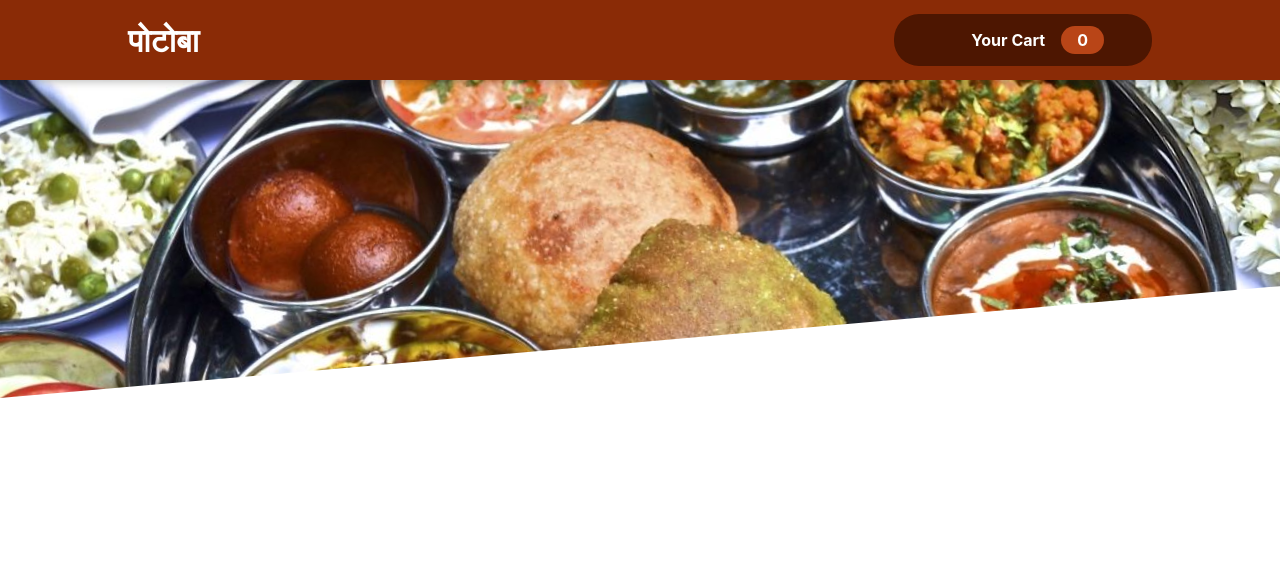
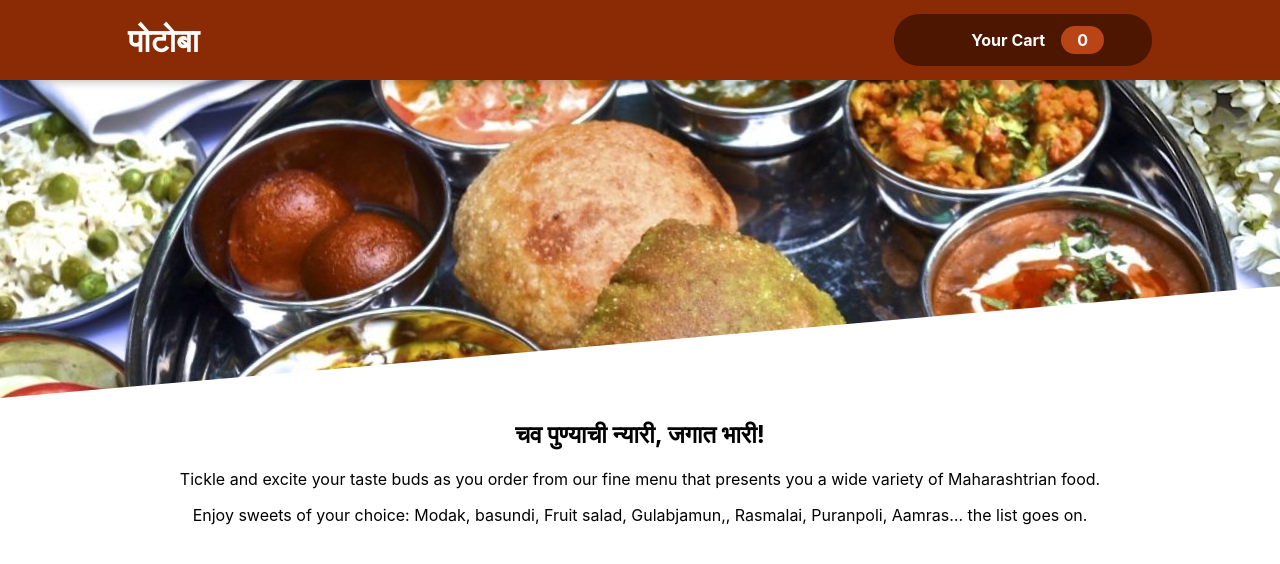
Before and after one commit to CharlieSierraJuliet/potoba, a React (Create React App) app: page / in a window 1280 px wide. Shown: the top 564 px of the page. Built offline with nearby package versions, Linux system fonts and the light colour scheme; some icons are missing.

Commit message:
Added meals summary

```diff
--- a/src/App.js
+++ b/src/App.js
@@ -1,10 +1,12 @@
 import './App.css';
 import Header from './components/Layout/Header';
+import MealsSummary from './components/Meals/MealsSummary';
 
 function App() {
   return (
     <div className="App">
       <Header/>
+      <MealsSummary/>
     </div>
   );
 }
--- /dev/null
+++ b/src/components/Meals/MealsSummary.js
@@ -0,0 +1,20 @@
+import classes from './MealsSummary.module.css'
+
+const MealsSummary=()=>{
+    return(
+        <section className={classes.MealsSummary}>
+            <h2>
+            चव पुण्याची न्यारी, जगात भारी!
+            </h2>
+            <p>
+            Tickle and excite your taste buds as you order from our fine menu that presents you a wide variety of Maharashtrian food.
+            </p><p>
+            Enjoy sweets of your choice: Modak, basundi, Fruit salad, Gulabjamun,, Rasmalai, Puranpoli, Aamras… the list goes on.
+            </p>
+
+        </section>
+
+    )
+}
+
+export default MealsSummary;
```
Also changed, not shown: src/components/Meals/MealsSummary.module.css (added).
